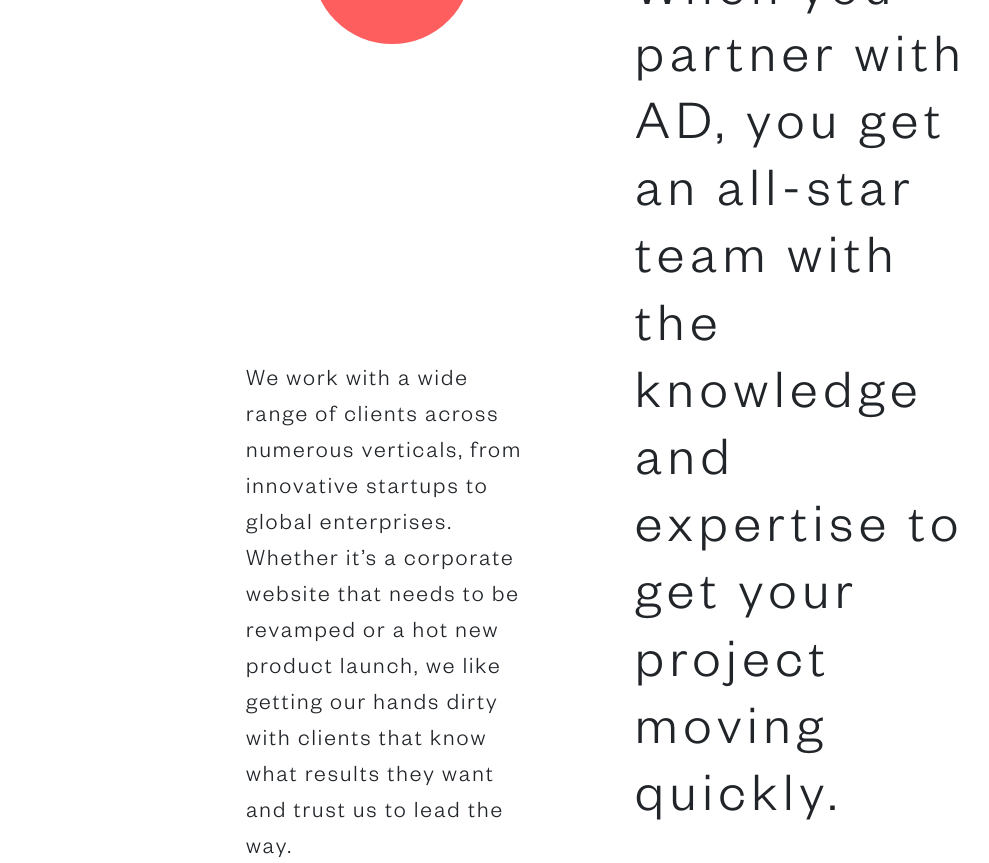
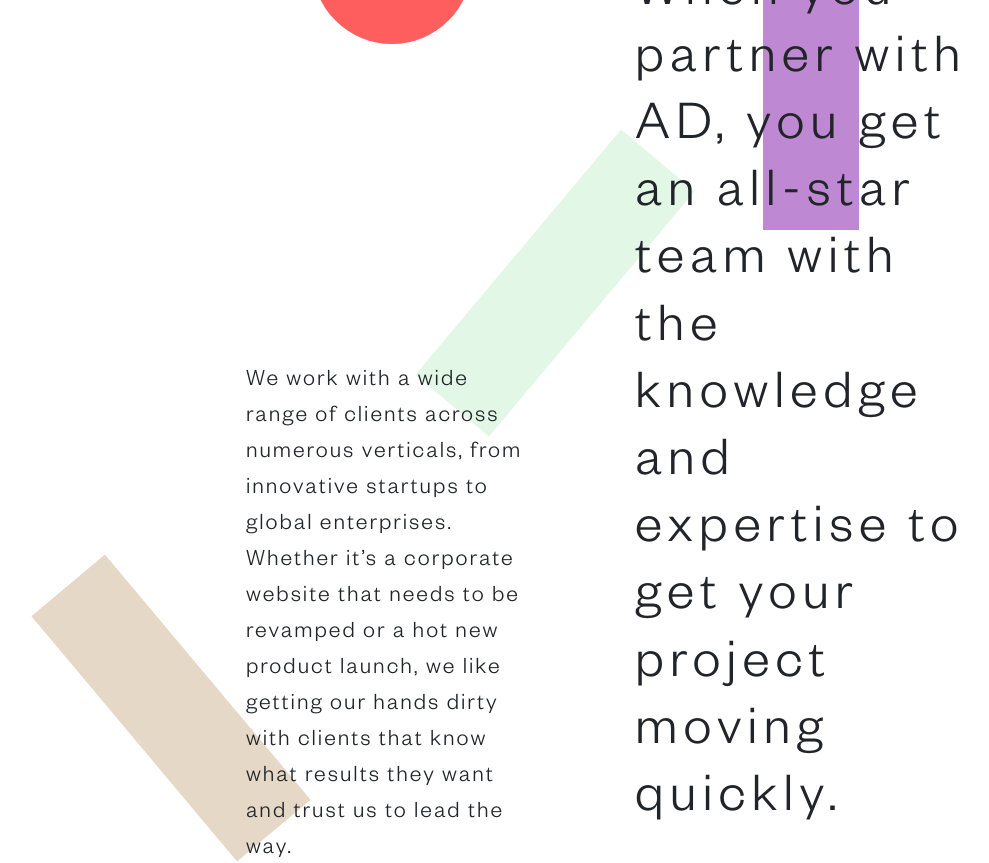
Before and after one commit to saudh-admin/saudh-website, a React (Create React App) app in the folder potfolioad/: page /us in a window 1280 px wide. Shown: the part 1300-2163 px from the top of the page, without its empty margins (5-994 px from the left). Built offline with nearby package versions, Linux system fonts and the light colour scheme.

Commit message:
feat: about scroll animation

```diff
--- a/potfolioad/src/components/Us/us.js
+++ b/potfolioad/src/components/Us/us.js
@@ -138,6 +138,50 @@ const footerRef = useRef(null);
       observer.disconnect();
     };
   }, []);
+  const circleRef = useRef(null);
+  const circleRadius = useRef(0); // Initial radius
+  const [circleScale, setCircleScale] = useState(1); // Scale factor for animation
+
+  const handleScroll = () => {
+    setScrollY(window.scrollY);
+  };
+
+  useEffect(() => {
+    const handleScroll = () => {
+      setScrollY(window.scrollY);
+    };
+
+    window.addEventListener('scroll', handleScroll);
+
+    return () => {
+      window.removeEventListener('scroll', handleScroll);
+    };
+  }, []);
+
+  const [rectangleTranslateY, setRectangleTranslateY] = useState(0);
+
+  useEffect(() => {
+    const handleScroll = () => {
+      setScrollY(window.scrollY);
+    };
+
+    window.addEventListener('scroll', handleScroll);
+
+    return () => {
+      window.removeEventListener('scroll', handleScroll);
+    };
+  }, []);
+
+  useEffect(() => {
+    const maxScrollY = document.documentElement.scrollHeight - window.innerHeight;
+    const scrollProgress = scrollY / maxScrollY;
+
+    const newScale = 1 + scrollProgress * 3;
+    setCircleScale(newScale);
+
+    const newTranslateY = -scrollProgress * 800;
+    setRectangleTranslateY(newTranslateY);
+  }, [scrollY]);
 
     const [hoveredCategory, setHoveredCategory] = useState(null);
 
@@ -247,8 +291,11 @@ const footerRef = useRef(null);
             <img className='us-homeimg' src='/about.webp' alt='not workingg'></img>
         </div>
         <div className='us-content'>
+        <div className='rectangle rectangle-purple'  style={{ transform: `translateY(${rectangleTranslateY}px)` }}></div>
+  <div className='rectangle rectangle-green' style={{ transform: `translateY(${rectangleTranslateY}px) rotate(40deg)` }}></div>
+  <div className='rectangle rectangle-nude' style={{ transform: `translateY(${rectangleTranslateY}px) rotate(-40deg)` }}></div>
             <div className='us-content-para'>
-                <div className='us-content-circle'></div>
+                <div className='us-content-circle' style={{ transform: `scale(${circleScale})` }}></div>
                 <div className='us-content-para-text'>
                     We work with a wide range of clients across numerous verticals, from innovative startups to global enterprises. Whether it’s a corporate website that needs to be revamped or a hot new product launch, we like getting our hands dirty with clients that know what results they want and trust us to lead the way.
                 </div>
--- a/potfolioad/src/components/Us/us.scss
+++ b/potfolioad/src/components/Us/us.scss
@@ -23,7 +23,7 @@
         font-size: 38rem;
         font-weight: 600;
         color: var(--color-gray);
-        -webkit-text-stroke: 1px transparent;
+
         padding: 0;
         z-index: -1;
     }
@@ -39,25 +39,58 @@
     }
     .us-homeimg {
         margin-top: 20vh;
-        z-index: 3;
+        position: relative;
+  z-index: 2;
         padding-left: 8vw;
         width: 100%;
         height: auto;
+
       }
       .us-content{
         display: flex;
         flex-direction: row;
-
+        position: relative;
         padding-left: 12vw;
         padding-right: 12vw;
         padding-top: 10vh;
         height: auto;
+        .rectangle {
+            width: 6rem;
+            height: 20rem;
+            position: absolute;
+            z-index: 1;
+            transition: transform 0.5s ease;
+          }
 
+          .rectangle-purple {
+            background-color: var(--color-purple);
+            left: 60%;
+            top: 10%;
+            z-index: 3;
+          }
+
+          .rectangle-green {
+            background-color: var(--color-green);
+            left: 40%;
+            top: 30%;
+            z-index: 1;
+
+          }
+
+          .rectangle-nude {
+            background-color: #e5d8c6;
+            left: 10%;
+            top: 70%;
+            z-index: 1;
+
+          }
         .us-content-para{
             display: flex;
             flex-direction: column;
             gap:20rem;
             width: 50%;
+            position: relative;
+  z-index: 2;
 
   .us-content-circle {
     width: 10rem;
@@ -65,6 +98,9 @@
     background-color: var(--color-orange);
     border-radius: 50%;
     align-self: center;
+    position: relative;
+    z-index: 2;
+    transition: transform 0.5s ease;
   }
             .us-content-para-text{
                 font-size: 1.5rem;
@@ -73,6 +109,8 @@
                 align-self: center;
                 text-align: left;
                 letter-spacing: 2px;
+                position: relative;
+  z-index: 2;
             }
         }
 
@@ -80,6 +118,8 @@
 
             margin-top: 10vh;
             width: 50%;
+            position: relative;
+  z-index: 4;
 
             h1{
                 font-weight: 100;
```
Lines whose indentation alone changed are shown as unchanged.
